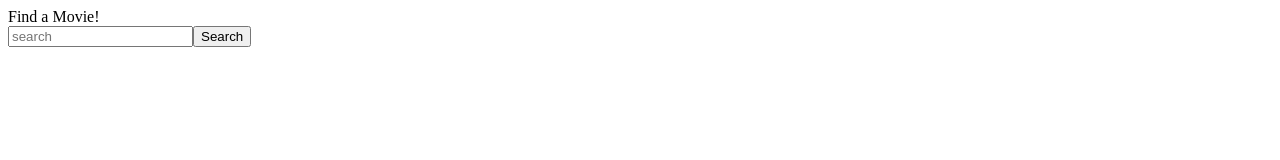
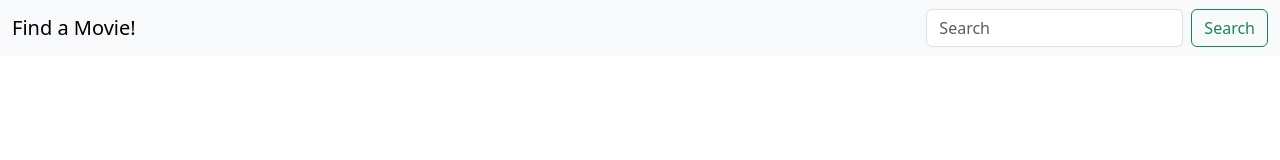
Before and after one commit to Nijanshu/Movie-Finder, a plain HTML site: page index.html in a window 1280 px wide. Drawn offline with nearby package versions, Linux system fonts and the light colour scheme.

Commit message:
Update index.html

```diff
--- a/index.html
+++ b/index.html
@@ -5,11 +5,30 @@
     <meta name="viewport" content="width=device-width, initial-scale=1.0">
     <title>MovieFinder</title>
     <link rel="stylesheet" href="movie.css">
+    <link href="https://cdn.jsdelivr.net/npm/bootstrap@5.3.1/dist/css/bootstrap.min.css" rel="stylesheet" integrity="sha384-4bw+/aepP/YC94hEpVNVgiZdgIC5+VKNBQNGCHeKRQN+PtmoHDEXuppvnDJzQIu9" crossorigin="anonymous">
+
 </head>
 <body>
-    <header id="head">Find a Movie!</header>
-    <input type="text" id="srch" placeholder="search"><button class="search" onclick="serch()" >Search</button>
-    <div class="tile"></div>
+
+
+   <nav class="navbar bg-body-tertiary">
+     <div class="container-fluid">
+      <a class="navbar-brand">Find a Movie!</a>
+       <div class="d-flex" role="search">
+        <input class="form-control me-2" id="srch" type="search" placeholder="Search" aria-label="Search">
+        <button class="btn btn-outline-success search" type="submit" id="clk" onclick="serch()">Search</button>
+      </div>
+
+    </div>
+  </nav>
+
+    <div class="container  mt-4">
+      <div class="row row-cols-1 row-cols-md-3 justify-content-center tile">
+      </div>
+    </div>
+
     <script src="movie.js"></script>
+    <script src="https://cdn.jsdelivr.net/npm/@popperjs/core@2.11.8/dist/umd/popper.min.js" integrity="sha384-I7E8VVD/ismYTF4hNIPjVp/Zjvgyol6VFvRkX/vR+Vc4jQkC+hVqc2pM8ODewa9r" crossorigin="anonymous"></script>
+<script src="https://cdn.jsdelivr.net/npm/bootstrap@5.3.1/dist/js/bootstrap.min.js" integrity="sha384-Rx+T1VzGupg4BHQYs2gCW9It+akI2MM/mndMCy36UVfodzcJcF0GGLxZIzObiEfa" crossorigin="anonymous"></script>
 </body>
 </html>
```
